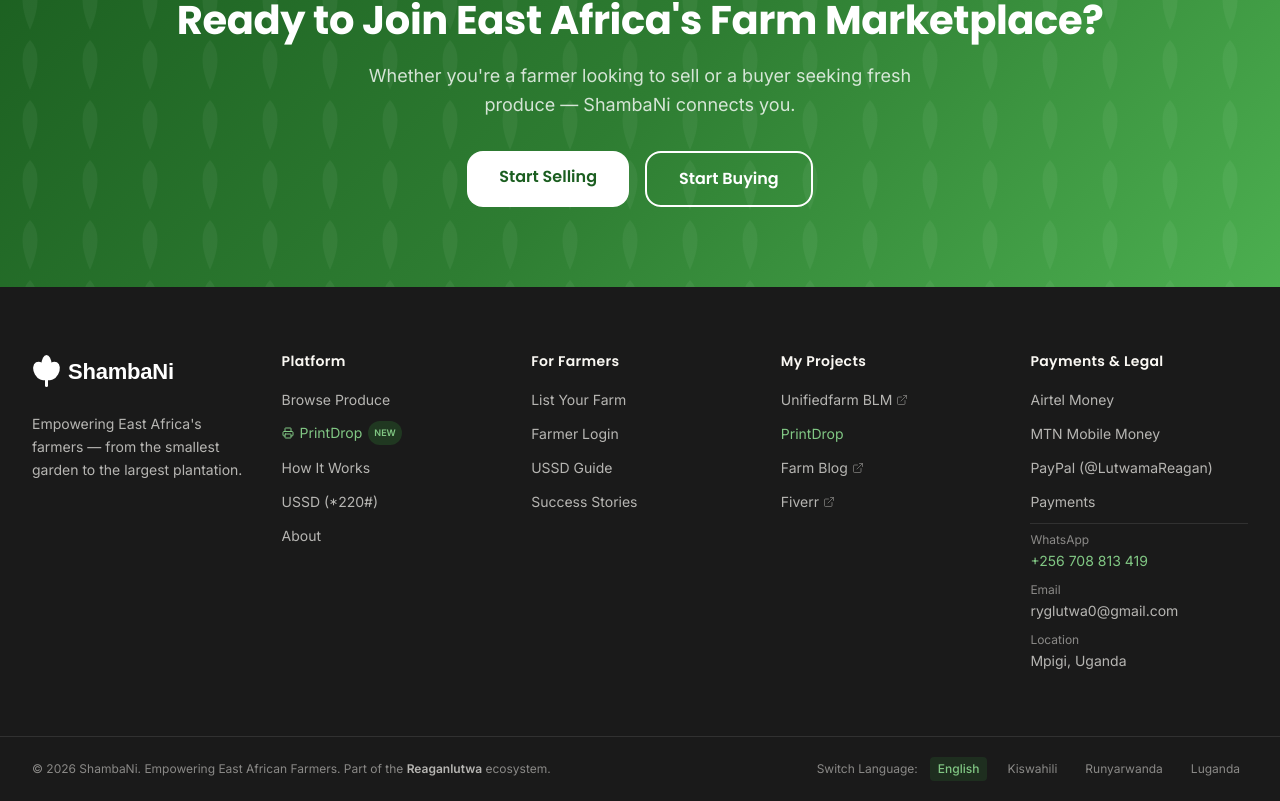
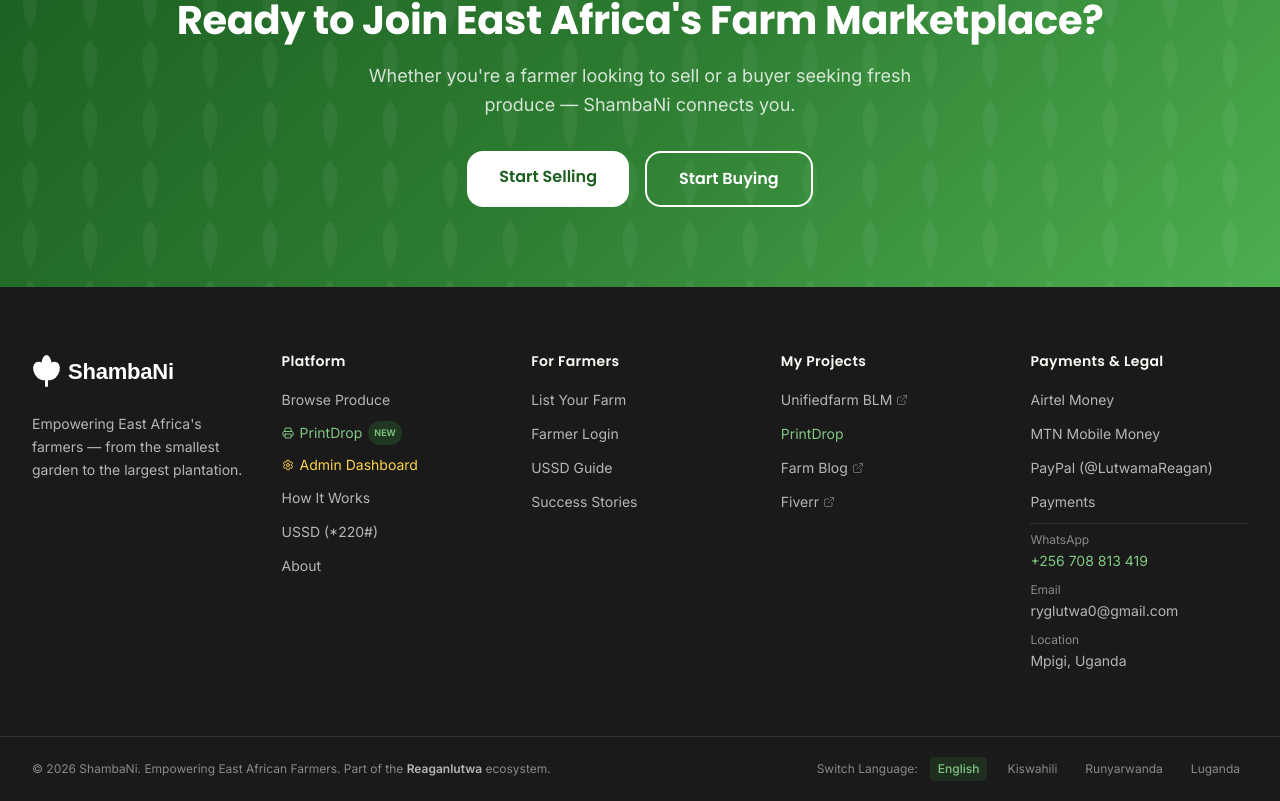
Before and after one commit to ReaganLutwa/Shambani-marketplace, a React (Vite) app: page / in a window 1280 px wide. Shown: the part 5637-6438 px from the top of the page. Built offline with nearby package versions, Linux system fonts and the light colour scheme.

Commit message:
feat: add admin dashboard link + commission tracker

```diff
--- a/src/components/Footer.tsx
+++ b/src/components/Footer.tsx
@@ -1,7 +1,7 @@
 import { useTranslation } from 'react-i18next';
 import { Link } from 'react-router-dom';
 import { useLangStore } from '@/store';
-import { Printer, ExternalLink } from 'lucide-react';
+import { Printer, ExternalLink, Settings } from 'lucide-react';
 
 const languages = [
   { code: 'en' as const, label: 'English', flag: '\uD83C\uDDFA\uD83C\uDDFC' },
@@ -51,6 +51,12 @@
                   <Printer className="w-3 h-3" />
                   PrintDrop
                   <span className="bg-leaf/30 text-mint text-[9px] font-bold px-1.5 py-0.5 rounded-full">NEW</span>
+                </Link>
+              </li>
+              <li>
+                <Link to="/admin" className="text-sm text-amber-300 hover:text-white transition-colors duration-200 flex items-center gap-1.5">
+                  <Settings className="w-3 h-3" />
+                  Admin Dashboard
                 </Link>
               </li>
               <li>
```
